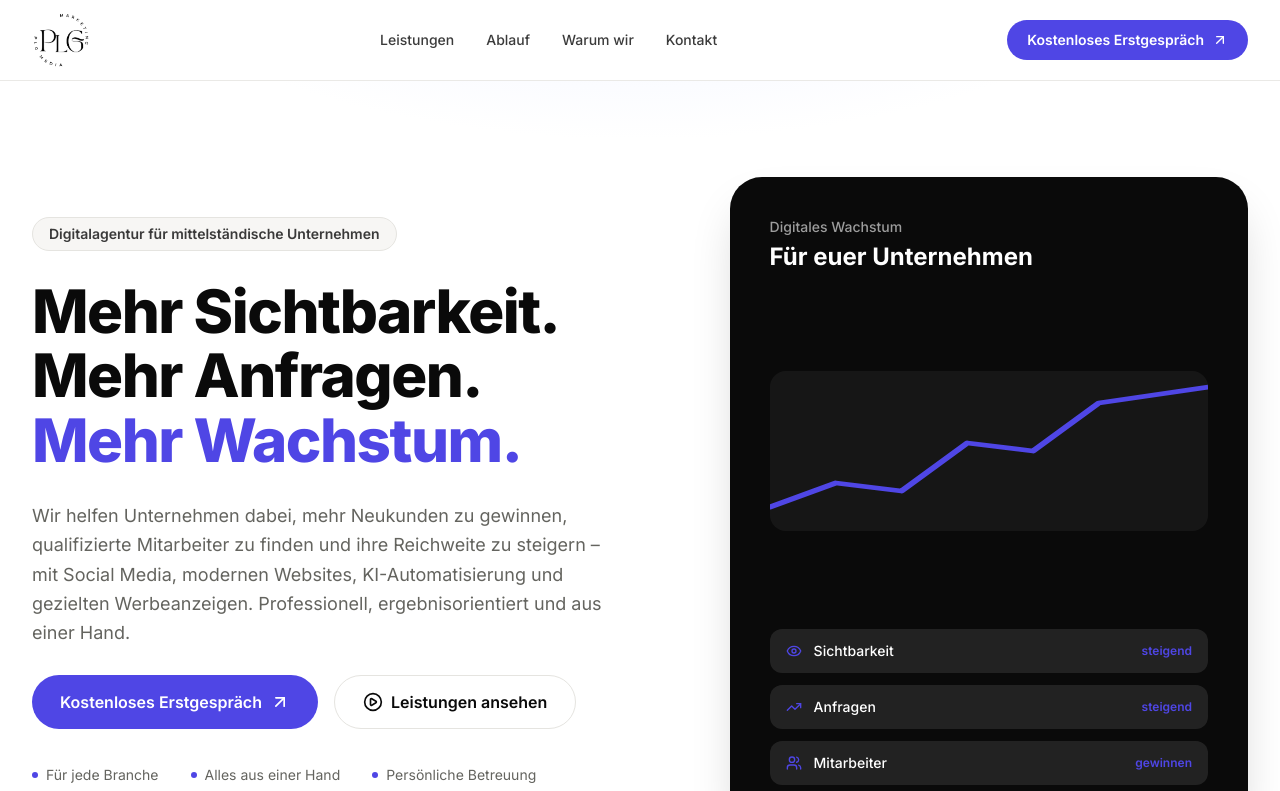
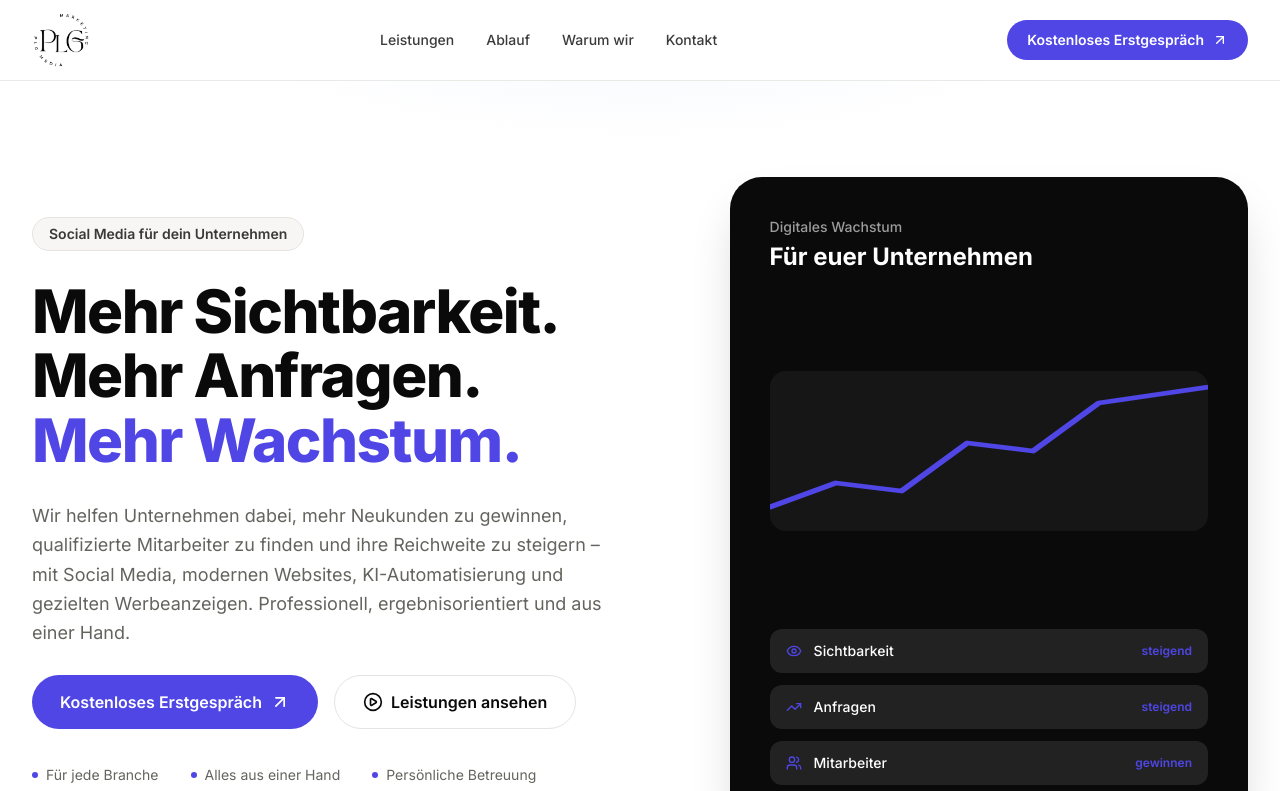
Before and after one commit to fatihpilig-hash/fatih, a Next.js app in the folder website/: page / in a window 1280 px wide. Shown: the top 791 px of the page. Built offline with nearby package versions, Linux system fonts and the light colour scheme.

Commit message:
Change hero badge to "Social Media für dein Unternehmen"

```diff
--- a/website/src/components/Hero.tsx
+++ b/website/src/components/Hero.tsx
@@ -18,7 +18,7 @@ export function Hero() {
       <Container className="grid items-center gap-16 lg:grid-cols-[1.1fr_0.9fr]">
         <div className="flex flex-col items-start gap-7">
           <span className="inline-flex items-center gap-2 rounded-full border border-border bg-background-alt px-4 py-1.5 text-sm font-semibold text-foreground/80">
-            Digitalagentur für mittelständische Unternehmen
+            Social Media für dein Unternehmen
           </span>
 
           <h1 className="text-4xl font-extrabold leading-[1.08] tracking-tight text-foreground sm:text-5xl lg:text-6xl">
```
